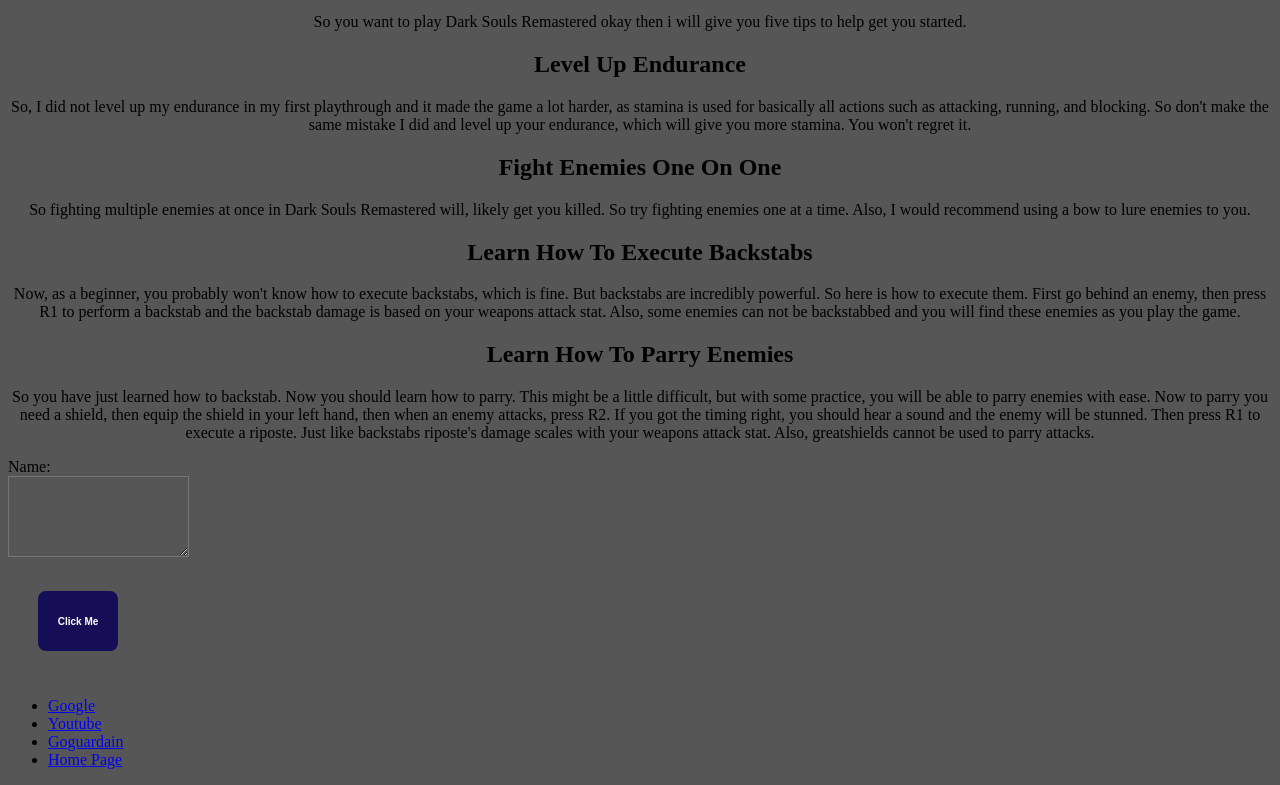
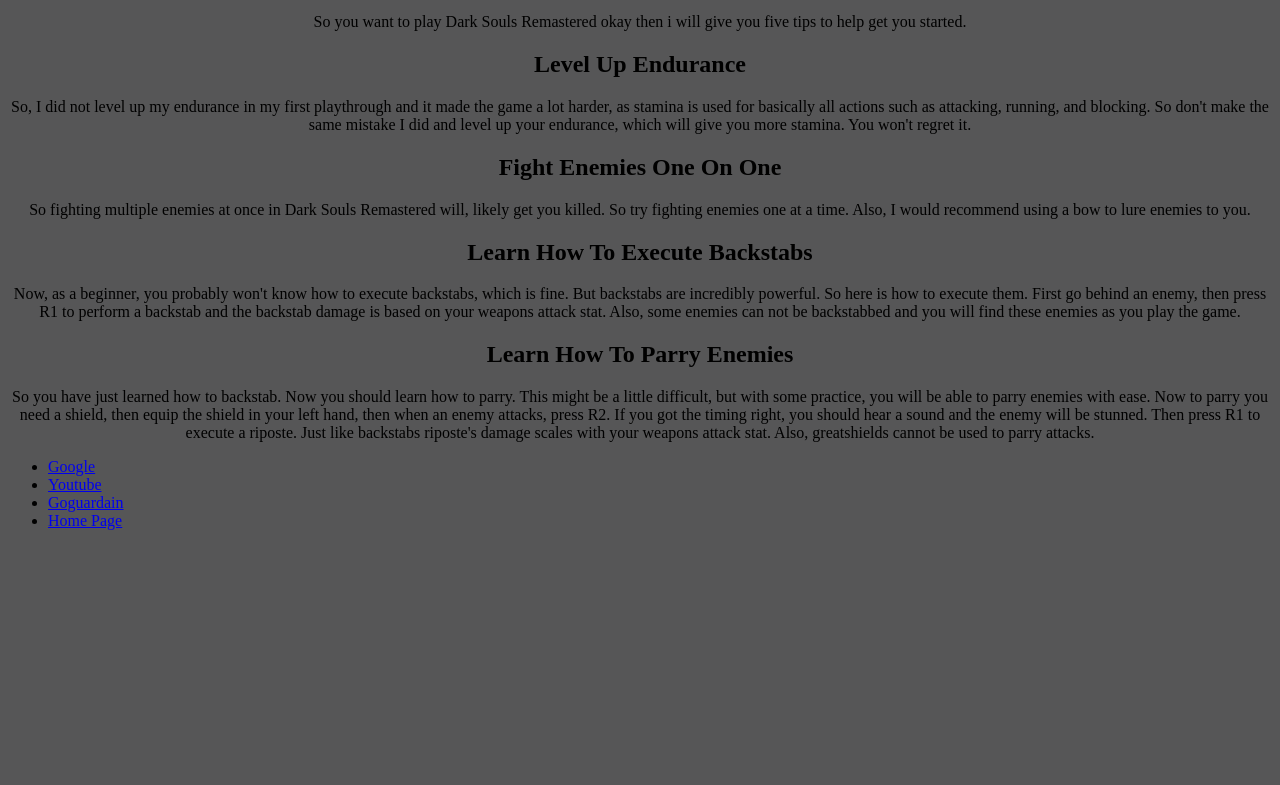
Before and after one commit to ADamBRya/Gaming-Website, a plain HTML site: page index.html in a window 1280 px wide. Shown: the part 424-1209 px from the top of the page. After the commit the page ends 970 px from the top, so only its background shows below. Drawn offline with Linux system fonts and the light colour scheme.

Commit message:
Update index.html

```diff
--- a/index.html
+++ b/index.html
@@ -69,17 +69,6 @@
             be used to parry attacks.
         </p>
 
-        <form>
-            <p class="Tag">Name:</p>
-            <textarea
-            rows="5" col="35" placeholder="Bill Swanson" class="Name">
-            </textarea>
-        </form>
-
-        <button type="button" class="Click">
-            Click Me
-        </button>
-
         <ul>
         <li><a href="https://www.google.com" target="_blank">Google</a>
         <li><a href="https://piped.garudalinux.org/" target="_blank">Youtube</a>
```
